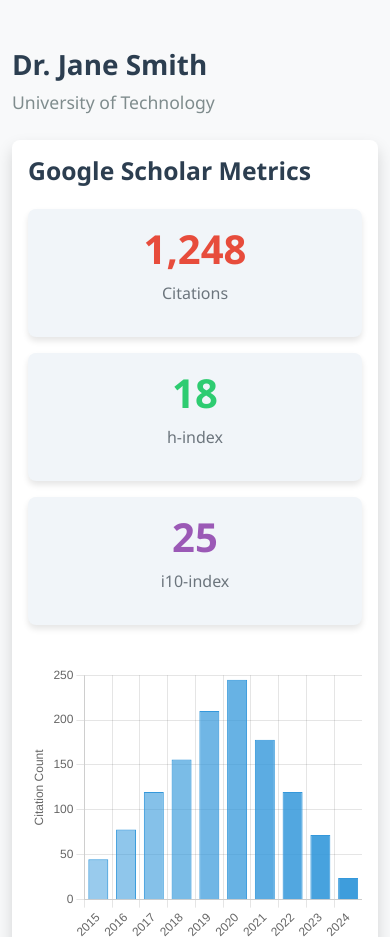
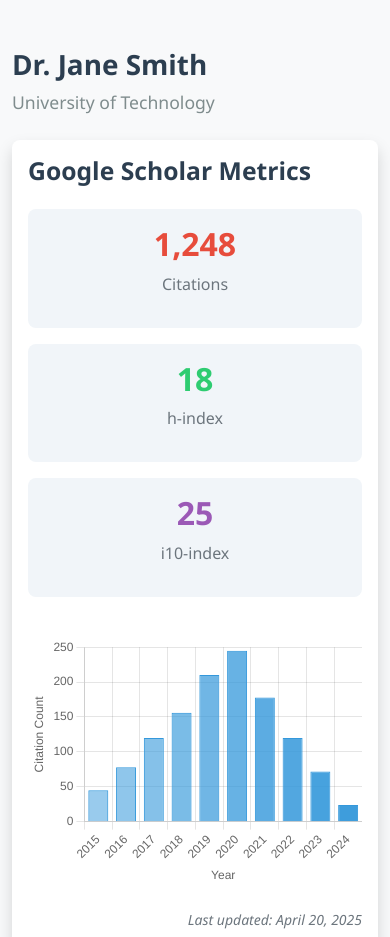
Before and after one commit to manueai/scholar-stats, a website: page index.html in a window 390 px wide. Shown: the top 937 px of the page. Drawn offline with nearby package versions, Linux system fonts and the light colour scheme.

Commit message:
Update styles.css

```diff
--- a/css/styles.css
+++ b/css/styles.css
@@ -20,7 +20,6 @@ header p {
 
 /* Card styles */
 .card {
-    box-shadow: 0 4px 6px rgba(0, 0, 0, 0.1);
     border: none;
     border-radius: 8px;
 }
@@ -30,35 +29,39 @@ header p {
     font-weight: 600;
 }
 
+/* Shadow for main card */
+.shadow {
+    box-shadow: 0 4px 6px rgba(0, 0, 0, 0.1);
+}
+
 /* Metrics cards */
-.card .bg-light {
+.metric-card {
     background-color: #f1f5f9 !important;
     transition: transform 0.3s ease;
 }
 
-.card .bg-light:hover {
+.metric-card:hover {
     transform: translateY(-5px);
 }
 
-.card .bg-light h3 {
+.metric-card h3 {
     font-size: 2.5rem;
     font-weight: 700;
-    color: #3498db;
 }
 
 /* Citation count */
 .citation-count {
-    color: #e74c3c !important;
+    color: #e74c3c;
 }
 
 /* h-index */
 .h-index {
-    color: #2ecc71 !important;
+    color: #2ecc71;
 }
 
 /* i10-index */
 .i10-index {
-    color: #9b59b6 !important;
+    color: #9b59b6;
 }
 
 /* Chart container */
@@ -96,3 +99,14 @@ footer {
 .loading {
     opacity: 0.6;
 }
+
+/* Responsive adjustments */
+@media (max-width: 768px) {
+    .metric-card h3 {
+        font-size: 2rem;
+    }
+
+    .chart-container {
+        height: 250px;
+    }
+}
```
